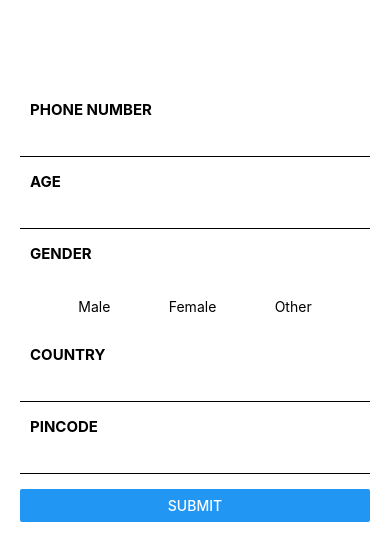
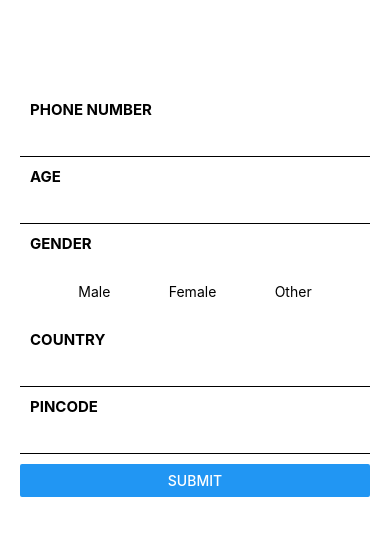
Before and after one commit to Akshu2104/bighit, a React Native app: screen / in a window 390 px wide. Shown: the top 560 px of the page. Built offline with nearby package versions, Linux system fonts and the light colour scheme.

Commit message:
update val

```diff
--- a/src/containers/Form.js
+++ b/src/containers/Form.js
@@ -8,7 +8,6 @@ export const Form = () => {
   const [femaleFlag, setfemaleFlag] = useState(false);
   const [otherFlag, setotherFlag] = useState(false);
   const [data, setData] = useState();
-  console.log('data', data);
 
   const handleGender = selected => {
     switch (selected) {
@@ -30,7 +29,6 @@ export const Form = () => {
   };
 
   const onSubmit = value => {
-    console.log('value', value);
     setData(value);
   };
 
@@ -39,7 +37,7 @@ export const Form = () => {
       .string()
       .trim()
       .required('Phone number is required')
-      .matches(/(1)(\d){8,10}\b/, 'Enter a valid phone number')
+      .matches(/^(?!(0))[0-9]{9,10}\b/, 'Enter a valid phone number')
       .max(10, 'Phone number should be of maximum 10 length'),
     age: yup
       .number()
@@ -82,8 +80,9 @@ export const Form = () => {
               value={values.phno}
               keyboardType="phone-pad"
             />
-            {console.log('here', touched.phno)}
-            <Text style={styles.error}>{errors.phno}</Text>
+            {errors.phno && touched.phno ? (
+              <Text style={styles.error}>{errors.phno}</Text>
+            ) : null}
           </View>
           <View>
             <Text style={styles.label}>AGE</Text>
@@ -95,10 +94,14 @@ export const Form = () => {
               value={values.age}
               keyboardType="numeric"
             />
-            <Text style={styles.error}>{errors.age}</Text>
+            {errors.age && touched.age ? (
+              <Text style={styles.error}>{errors.age}</Text>
+            ) : null}
           </View>
           <Text style={styles.label}>GENDER</Text>
-          <Text style={styles.error}>{errors.gender}</Text>
+          {errors.gender && touched.gender ? (
+            <Text style={styles.error}>{errors.gender}</Text>
+          ) : null}
           <View style={styles.gender}>
             <Text
               onPress={() => {
@@ -136,7 +139,9 @@ export const Form = () => {
               onBlur={handleBlur('country')}
               value={values.country}
             />
-            <Text style={styles.error}>{errors.country}</Text>
+            {errors.country && touched.country ? (
+              <Text style={styles.error}>{errors.country}</Text>
+            ) : null}
           </View>
           <View>
             <Text style={styles.label}>PINCODE</Text>
@@ -148,7 +153,9 @@ export const Form = () => {
               value={values.pincode}
               keyboardType="numeric"
             />
-            <Text style={styles.error}>{errors.pincode}</Text>
+            {errors.pincode && touched.pincode ? (
+              <Text style={styles.error}>{errors.pincode}</Text>
+            ) : null}
           </View>
           <Button onPress={handleSubmit} title="Submit" />
         </View>
```
